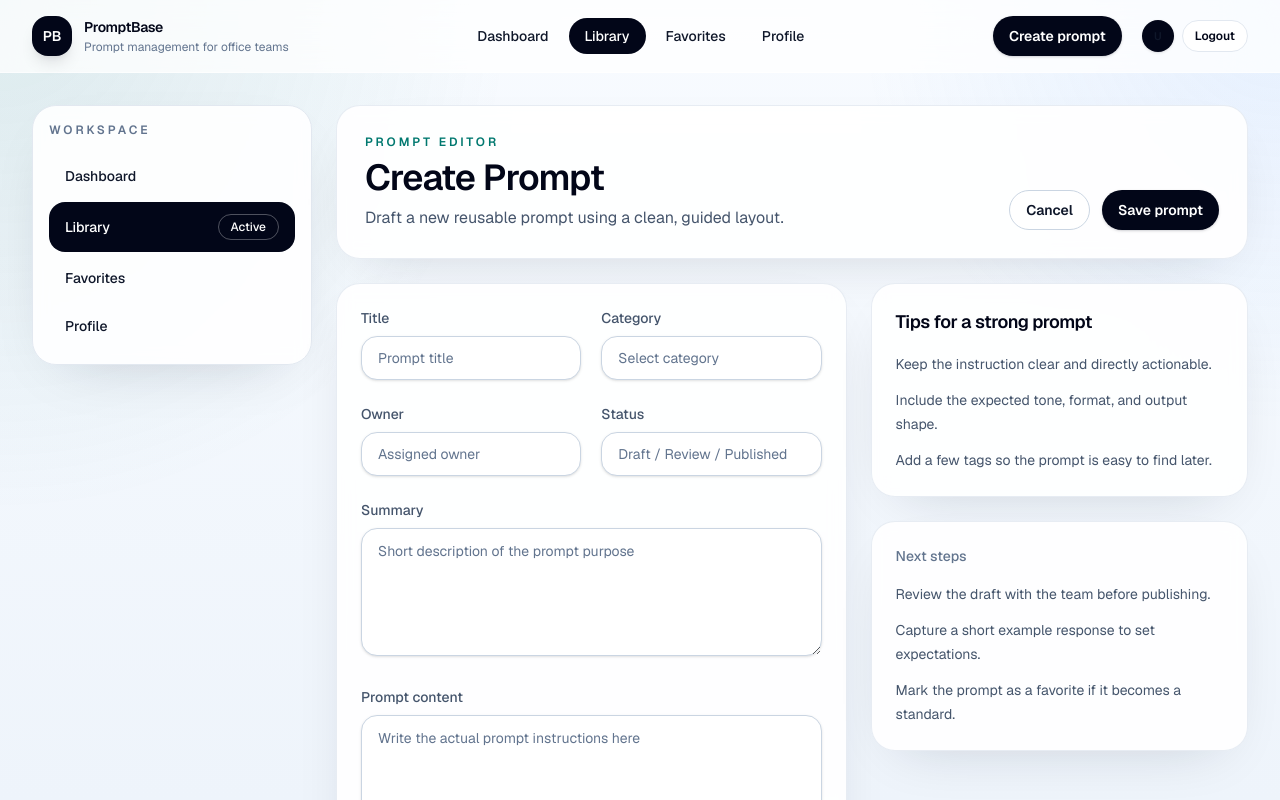
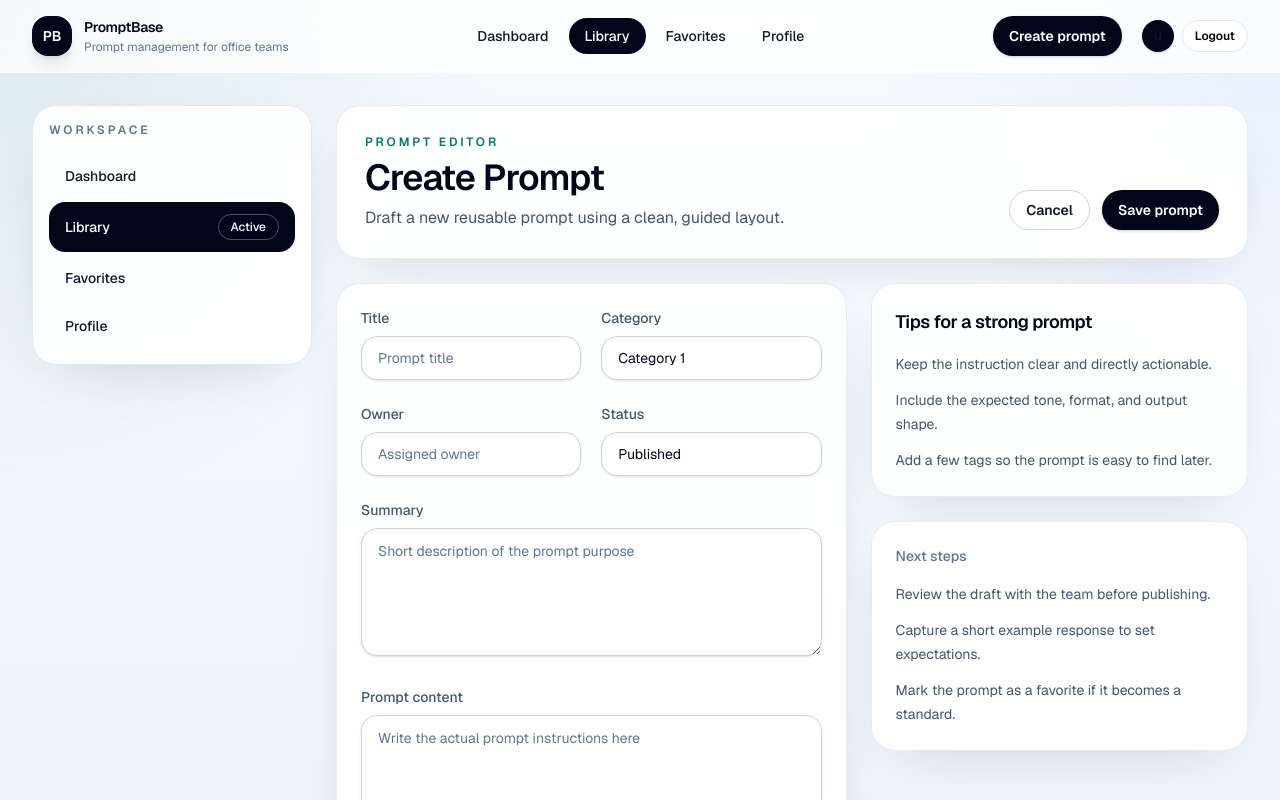
Before and after one commit to draganoval/promptbase, a Next.js app: page /prompts/new in a window 1280 px wide. Shown: the top 800 px of the page. Built offline with nearby package versions, Linux system fonts and the light colour scheme.

Commit message:
Connect create prompt page to database

```diff
--- a/app/prompts/new/page.tsx
+++ b/app/prompts/new/page.tsx
@@ -1,3 +1,9 @@
+"use client";
+
+import type { FormEvent } from "react";
+import { useRouter } from "next/navigation";
+import { useState } from "react";
+
 import { AppShell } from "@/components/app-shell";
 import { Button } from "@/components/button";
 import { Card } from "@/components/card";
@@ -5,11 +11,54 @@ import { Input } from "@/components/input";
 import { PageHeader } from "@/components/page-header";
 import { Textarea } from "@/components/textarea";
 
-export const metadata = {
-  title: "Create Prompt",
-};
+export default function CreatePromptPage() {
+  const router = useRouter();
+  const [title, setTitle] = useState("");
+  const [description, setDescription] = useState("");
+  const [promptText, setPromptText] = useState("");
+  const [loading, setLoading] = useState(false);
+  const [successMessage, setSuccessMessage] = useState("");
+  const [errorMessage, setErrorMessage] = useState("");
 
-export default function CreatePromptPage() {
+  async function handleSubmit(event: FormEvent<HTMLFormElement>) {
+    event.preventDefault();
+    setLoading(true);
+    setSuccessMessage("");
+    setErrorMessage("");
+
+    try {
+      const response = await fetch("/api/prompts", {
+        method: "POST",
+        headers: {
+          "Content-Type": "application/json",
+        },
+        body: JSON.stringify({
+          title,
+          description,
+          promptText,
+          categoryId: 1,
+          status: "published",
+        }),
+      });
+
+      const data = (await response.json()) as { error?: string; message?: string };
+
+      if (!response.ok) {
+        throw new Error(data.error ?? "Failed to create prompt.");
+      }
+
+      setSuccessMessage(data.message ?? "Prompt created successfully.");
+      setTitle("");
+      setDescription("");
+      setPromptText("");
+      router.push("/library");
+    } catch (error) {
+      setErrorMessage(error instanceof Error ? error.message : "Failed to create prompt.");
+    } finally {
+      setLoading(false);
+    }
+  }
+
   return (
     <AppShell activeHref="/library">
       <PageHeader
@@ -21,42 +70,74 @@ export default function CreatePromptPage() {
             <Button href="/library" variant="secondary">
               Cancel
             </Button>
-            <Button>Save prompt</Button>
+            <Button form="create-prompt-form" type="submit" disabled={loading}>
+              {loading ? "Saving..." : "Save prompt"}
+            </Button>
           </>
         }
       />
 
       <section className="grid gap-6 lg:grid-cols-[1.15fr_0.85fr]">
+        <form id="create-prompt-form" className="space-y-6" onSubmit={handleSubmit}>
           <Card className="space-y-6 p-6">
             <div className="grid gap-5 sm:grid-cols-2">
               <div>
                 <label className="mb-2 block text-sm font-medium text-slate-600">Title</label>
-              <Input placeholder="Prompt title" />
+                <Input
+                  value={title}
+                  onChange={(event) => setTitle(event.target.value)}
+                  placeholder="Prompt title"
+                  disabled={loading}
+                />
               </div>
               <div>
                 <label className="mb-2 block text-sm font-medium text-slate-600">Category</label>
-              <Input placeholder="Select category" />
+                <Input placeholder="Select category" value="Category 1" readOnly />
               </div>
             </div>
             <div className="grid gap-5 sm:grid-cols-2">
               <div>
                 <label className="mb-2 block text-sm font-medium text-slate-600">Owner</label>
-              <Input placeholder="Assigned owner" />
+                <Input placeholder="Assigned owner" readOnly />
               </div>
               <div>
                 <label className="mb-2 block text-sm font-medium text-slate-600">Status</label>
-              <Input placeholder="Draft / Review / Published" />
+                <Input placeholder="Draft / Review / Published" value="Published" readOnly />
               </div>
             </div>
             <div>
               <label className="mb-2 block text-sm font-medium text-slate-600">Summary</label>
-            <Textarea placeholder="Short description of the prompt purpose" />
+              <Textarea
+                value={description}
+                onChange={(event) => setDescription(event.target.value)}
+                placeholder="Short description of the prompt purpose"
+                disabled={loading}
+              />
             </div>
             <div>
               <label className="mb-2 block text-sm font-medium text-slate-600">Prompt content</label>
-            <Textarea rows={10} placeholder="Write the actual prompt instructions here" />
+              <Textarea
+                rows={10}
+                value={promptText}
+                onChange={(event) => setPromptText(event.target.value)}
+                placeholder="Write the actual prompt instructions here"
+                disabled={loading}
+              />
             </div>
+
+            {successMessage ? (
+              <p className="rounded-2xl border border-emerald-200 bg-emerald-50 px-4 py-3 text-sm font-medium text-emerald-700">
+                {successMessage}
+              </p>
+            ) : null}
+
+            {errorMessage ? (
+              <p className="rounded-2xl border border-rose-200 bg-rose-50 px-4 py-3 text-sm font-medium text-rose-700">
+                {errorMessage}
+              </p>
+            ) : null}
           </Card>
+        </form>
 
         <div className="space-y-6">
           <Card className="p-6">
```
Lines whose indentation alone changed are shown as unchanged.
